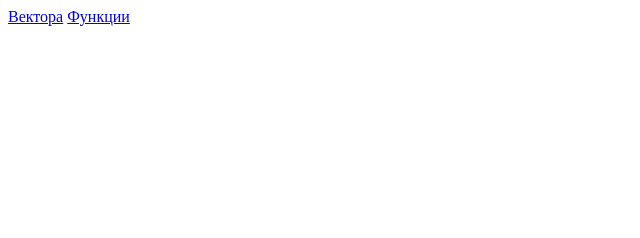
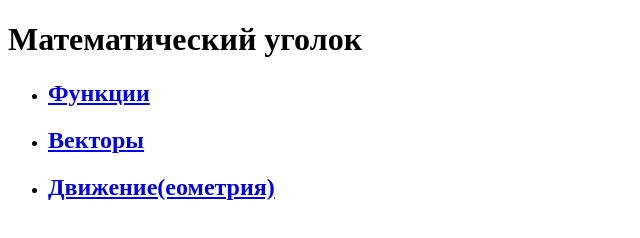
Before and after one commit to aegires/aegires.github.io, a plain HTML site: page index.html in a window 1280 px wide. Shown: the whole page, without its empty margins (0-640 px from the left). Drawn offline with Linux system fonts and the light colour scheme.

Commit message:
Update index.html

```diff
--- a/index.html
+++ b/index.html
@@ -1,12 +1,16 @@
 <!DOCTYPE html>
 <html lang="ru">
 <head>
-  <meta charset="UTF-8">
-  <meta name="viewport" content="width=device-width, initial-scale=1.0">
-  <title>Математика</title>
+    <meta charset="UTF-8">
+    <meta name="viewport" content="width=device-width, initial-scale=1.0">
+    <title>Математический уголок</title>
 </head>
 <body>
-  <a href="./vector_operations.html">Вектора<a/>
-  <a href="./math_functions.html">Функции<a/>
+<h1>Математический уголок</h1>
+<ul>
+    <li><a href="math_functions.html"><h2>Функции</h2></a></li>
+    <li><a href="vector_operations.html"><h2>Векторы</h2></a></li>
+    <li><a href="motion_in_geometry.html"><h2>Движение(еометрия)</h2></a></li>
+</ul>
 </body>
 </html>
```
